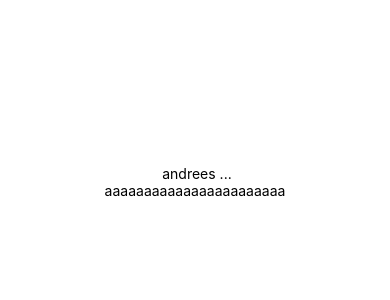
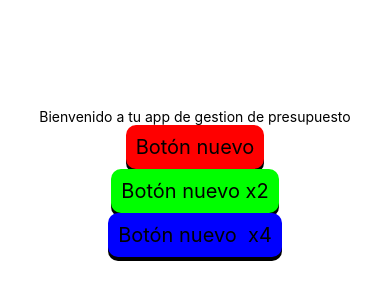
Before and after one commit to Sebasdroid98/App-movil---Electiva-V, a React Native app: screen / in a window 390 px wide. Shown: the part 240-540 px from the top of the page. Built offline with nearby package versions, Linux system fonts and the light colour scheme.

Commit message:
Se agrega componente Button con estilos basicos

```diff
--- a/App.tsx
+++ b/App.tsx
@@ -1,11 +1,14 @@
 import { StatusBar } from 'expo-status-bar';
 import { StyleSheet, Text, View } from 'react-native';
+import Button from './src/components/Button';
 
 export default function App() {
   return (
     <View style={styles.container}>
-      <Text> andrees ...</Text>
-      <Text>aaaaaaaaaaaaaaaaaaaaaaa</Text>
+      <Text>Bienvenido a tu app de gestion de presupuesto</Text>
+      <Button label='Botón nuevo' backgroundColor='#ff0000'></Button>
+      <Button label='Botón nuevo x2' backgroundColor='#00ff00'></Button>
+      <Button label='Botón nuevo  x4' backgroundColor='#0000ff'></Button>
       <StatusBar style="auto" />
     </View>
   );
--- /dev/null
+++ b/src/components/Button.tsx
@@ -0,0 +1,49 @@
+import React from 'react'
+import { Pressable, StyleSheet, Text } from 'react-native'
+
+interface Props {
+    label: string;
+    backgroundColor?: string;
+    colorText?: string;
+
+    // Acciones
+    onPress?: () => void;
+    onLongPress?: () => void;
+}
+
+export default function Button(
+{
+    label,
+    backgroundColor = "#007AFF",
+    colorText = "#000000",
+    onPress,
+    onLongPress,
+}: Props)
+{
+  // Se definen los estilos
+  const styles = StyleSheet.create({
+    basic: {
+      backgroundColor: "#007AFF",
+      color: "#000",
+      padding: 10,
+      shadowColor: "#000",
+      shadowOffset: {
+        width: 0,
+        height: 4,
+      },
+      borderRadius: 10
+    }
+  });
+
+  return (
+    <Pressable
+      style={[
+        styles.basic, {backgroundColor},
+      ]}
+      onPress={onPress}
+      onLongPress={onLongPress}
+    >
+      <Text style={{ color: colorText, fontSize: 20}}>{label}</Text>
+    </Pressable>
+  )
+}
```
Also changed, not shown: 1 other file (tests, documents, lock files or other folders).
